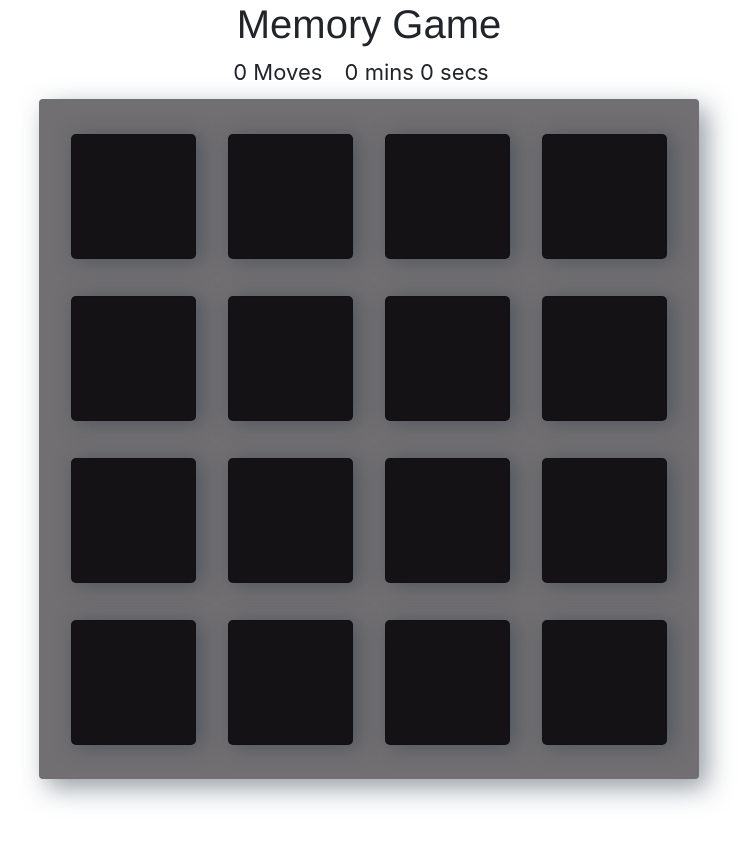
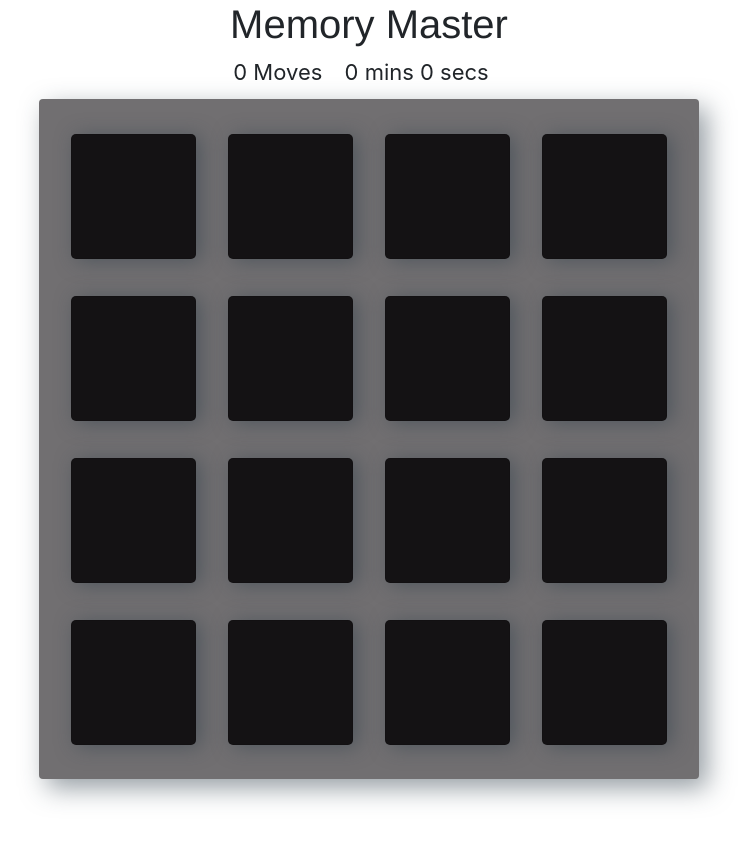
Before and after one commit to moonlightcyber/moonlightcyber.github.io, a plain HTML site: page memory/index.html in a window 1280 px wide. Shown: the whole page, without its empty margins (271-1024 px from the left). Drawn offline with nearby package versions, Linux system fonts and the light colour scheme.

Commit message:
under construction

```diff
--- a/memory/index.html
+++ b/memory/index.html
@@ -13,7 +13,7 @@
 <body>
 <div class="container">
     <header>
-      <h1>Memory Game</h1>
+      <h1>Memory Master</h1>
     </header>
 
     <section class="score-panel">
```
Also changed, not shown: memory/style/syle.css (+2 -5 lines).
